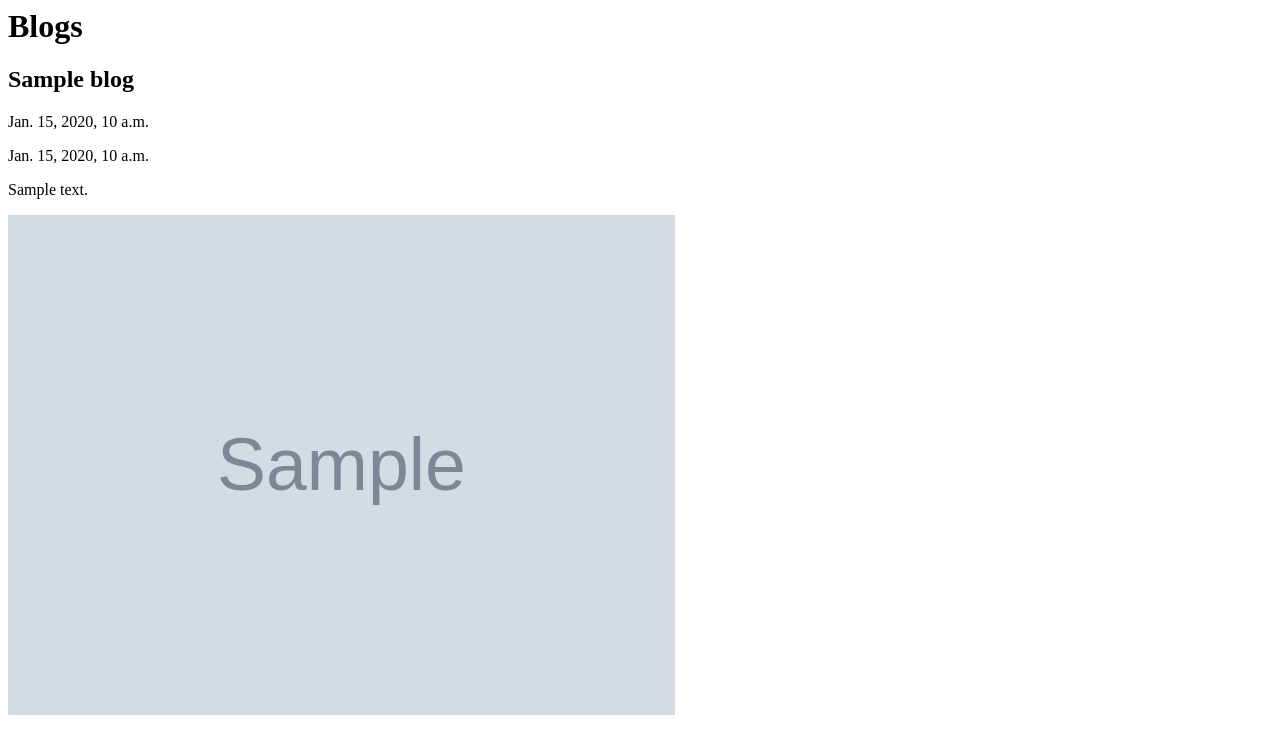
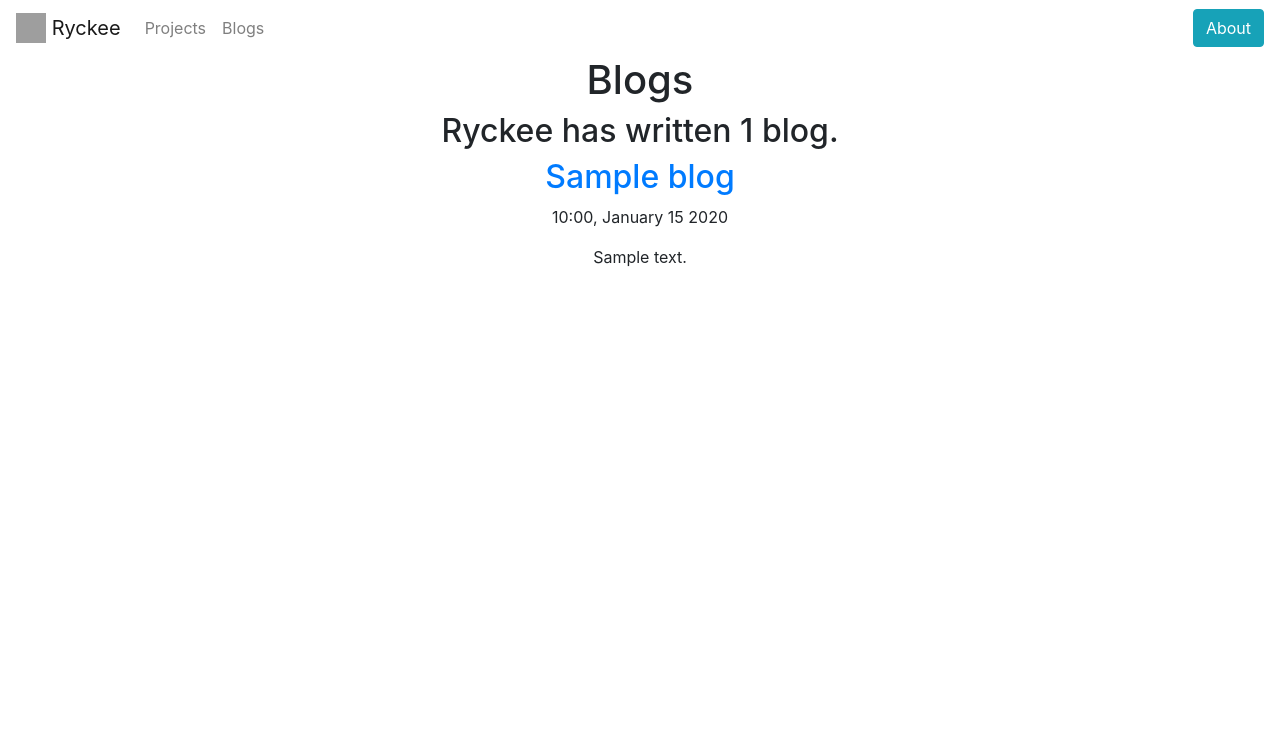
Before and after one commit to imryckee/ryckee, a Django app: template templates/blog/all_blogs.html in a window 1280 px wide. Shown: the top 754 px of the page. Run offline with Django 3.2, Linux system fonts and the light colour scheme; the template is opened without the code that fills it: most values are stand-ins (such as "Sample title", 1, 10 or a date in 2020); grey boxes marked "Sample" are stand-in pictures; data that the repository does not hold is empty; some libraries are stand-ins or nearby versions; grey boxes are pictures that could not be loaded.

Commit message:
add base template and blog detail page

```diff
--- a/blog/models.py
+++ b/blog/models.py
@@ -7,3 +7,6 @@ class Blog(models.Model):
     date = models.DateField()
     time = models.TimeField()
     image = models.ImageField(upload_to='blog/images/',blank=True)
+
+    def __str__(self):
+        return self.title
--- a/blog/urls.py
+++ b/blog/urls.py
@@ -1,6 +1,8 @@
 from django.urls import path
 from . import views
+app_name = "blog"
 
 urlpatterns = [
     path('',views.all_blogs,name='all_blogs'),
+    path('<int:blog_id>/',views.detail,name='detail'),
 ]
--- a/project/models.py
+++ b/project/models.py
@@ -7,3 +7,6 @@ class Project(models.Model):
     image = models.ImageField(upload_to='project/images/')
     live = models.URLField(blank=True)
     github = models.URLField(blank=True)
+
+    def __str__(self):
+        return self.title
--- a/ryckee/settings.py
+++ b/ryckee/settings.py
@@ -111,7 +111,7 @@ AUTH_PASSWORD_VALIDATORS = [
 
 LANGUAGE_CODE = 'en-us'
 
-TIME_ZONE = 'UTC'
+TIME_ZONE = 'Asia/Shanghai'
 
 USE_I18N = True
 
--- a/templates/blog/all_blogs.html
+++ b/templates/blog/all_blogs.html
@@ -1,9 +1,19 @@
-<h1>Blogs</h1>
+{% extends 'home/base.html' %}
 
-{% for blog in blogs %}
-<h2>{{ blog.title }}</h2>
-<p>{{ blog.date }}</p>
-<p>{{ blog.time }}</p>
-<p>{{ blog.text }}</p>
-<img src='{{ blog.image.url }}' height=500><br>
-{% endfor %}
+{% block title %}
+Ryckee's blogs
+{% endblock %}
+
+{% block content %}
+<div class="text-center">
+    <h1>Blogs</h1>
+    <h2>Ryckee has written {{blogs.count}} blog{{ blogs.count|pluralize}}.</h2>
+
+    {% for blog in blogs %}
+    <a href='{% url "blog:detail" blog.id %}'><h2>{{ blog.title }}</h2></a>
+    <p>{{ blog.time|time:'H:i' }}, {{ blog.date|date:'F d Y' }}</p>
+    <p>{{ blog.text|striptags|truncatechars:100 }}</p>
+    {% endfor %}
+</div>
+
+{% endblock %}
--- /dev/null
+++ b/templates/home/base.html
@@ -0,0 +1,58 @@
+<!doctype html>
+<html lang="en">
+
+<head>
+    <!-- Required meta tags -->
+    <meta charset="utf-8">
+    <meta name="viewport" content="width=device-width, initial-scale=1, shrink-to-fit=no">
+
+    <!-- Bootstrap CSS -->
+    <link rel="stylesheet" href="https://stackpath.bootstrapcdn.com/bootstrap/4.4.1/css/bootstrap.min.css"
+        integrity="sha384-Vkoo8x4CGsO3+Hhxv8T/Q5PaXtkKtu6ug5TOeNV6gBiFeWPGFN9MuhOf23Q9Ifjh" crossorigin="anonymous">
+
+    {% load static %}
+    <link rel='icon' type='image/png' href="{% static 'home/logo.png' %}">
+    <title>{% block title %}{% endblock %}</title>
+</head>
+
+<body>
+    <nav class="navbar navbar-expand-lg navbar-light">
+        <a class="navbar-brand" href="{% url 'home' %}">
+            <img src="{% static 'home/logo.png' %}" width="30" height="30" class="d-inline-block align-top" alt="">
+            Ryckee
+        </a>
+        <button class="navbar-toggler" type="button" data-toggle="collapse" data-target="#navbarSupportedContent"
+            aria-controls="navbarSupportedContent" aria-expanded="false" aria-label="Toggle navigation">
+            <span class="navbar-toggler-icon"></span>
+        </button>
+
+        <div class="collapse navbar-collapse" id="navbarSupportedContent">
+            <ul class="navbar-nav mr-auto">
+                <li class="nav-item">
+                    <a class="nav-link" href="{% url 'all_projects' %}">Projects</a>
+                </li>
+                <li class="nav-item">
+                    <a class="nav-link" href="{% url 'blog:all_blogs' %}">Blogs</a>
+                </li>
+            </ul>
+            <a href="{% url 'about' %}" class="btn btn-info my-2 my-sm-0">About</a>
+        </div>
+    </nav>
+
+    {% block content %}
+    {% endblock %}
+
+    <!-- Optional JavaScript -->
+    <!-- jQuery first, then Popper.js, then Bootstrap JS -->
+    <script src="https://code.jquery.com/jquery-3.4.1.slim.min.js"
+        integrity="sha384-J6qa4849blE2+poT4WnyKhv5vZF5SrPo0iEjwBvKU7imGFAV0wwj1yYfoRSJoZ+n"
+        crossorigin="anonymous"></script>
+    <script src="https://cdn.jsdelivr.net/npm/popper.js@1.16.0/dist/umd/popper.min.js"
+        integrity="sha384-Q6E9RHvbIyZFJoft+2mJbHaEWldlvI9IOYy5n3zV9zzTtmI3UksdQRVvoxMfooAo"
+        crossorigin="anonymous"></script>
+    <script src="https://stackpath.bootstrapcdn.com/bootstrap/4.4.1/js/bootstrap.min.js"
+        integrity="sha384-wfSDF2E50Y2D1uUdj0O3uMBJnjuUD4Ih7YwaYd1iqfktj0Uod8GCExl3Og8ifwB6"
+        crossorigin="anonymous"></script>
+</body>
+
+</html>
```
Also changed, not shown: blog/views.py (+6 -2 lines), templates/about/about.html (+10 -1 lines), templates/blog/detail.html (added, +15 -0 lines), templates/home/home.html (+8 -8 lines), templates/project/all_projects.html (+10 -1 lines).
